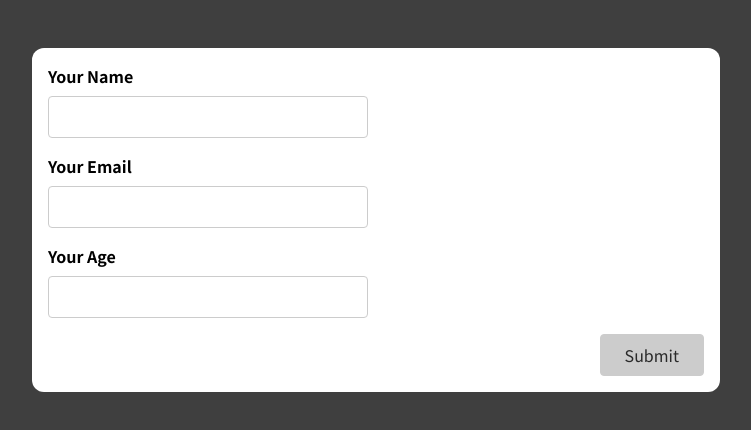
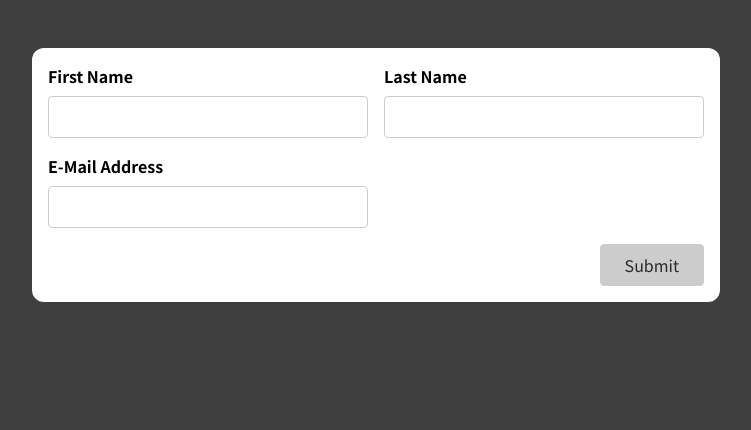
Before and after one commit to krokreti/react-training, a React (Create React App) app in the folder complex-forms/: page / in a window 1280 px wide. Shown: the top 430 px of the page, without its empty margins (264-1015 px from the left). Built offline with nearby package versions, Linux system fonts and the light colour scheme.

Commit message:
finish form input validation

```diff
--- a/complex-forms/src/App.js
+++ b/complex-forms/src/App.js
@@ -1,9 +1,10 @@
-import SimpleInput from './components/SimpleInput';
+import BasicForm from './components/BasicForm'
 
 function App() {
   return (
     <div className="app">
-      <SimpleInput />
+      {/* <SimpleInput /> */}
+      <BasicForm />
     </div>
   );
 }
--- a/complex-forms/src/components/BasicForm.js
+++ b/complex-forms/src/components/BasicForm.js
@@ -1,22 +1,105 @@
+import { useEffect, useState } from "react";
+import useInput from "../hooks/use-input";
+
 const BasicForm = (props) => {
+  const [formIsValid, setFormIsValid] = useState(false);
+
+  const {
+    value: enteredFirstName,
+    hasError: firstNameHasError,
+    isValid: firstNameInputIsValid,
+    valueBlurHandler: inputFirstNameBlurHandler,
+    valueChangeHandler: inputFirstNameChangeHandler,
+    reset: firstNameReset,
+  } = useInput(value => value.trim() !== '');
+
+  const {
+    value: enteredLastName,
+    hasError: lastNameHasError,
+    isValid: lastNameInputIsValid,
+    valueBlurHandler: inputLastNameBlurHandler,
+    valueChangeHandler: inputLastNameChangeHandler,
+    reset: lastNameReset,
+  } = useInput(value => value.trim() !== '');
+
+  const {
+    value: enteredEmail,
+    hasError: emailHasError,
+    isValid: emailInputIsValid,
+    valueBlurHandler: inputEmailBlurHandler,
+    valueChangeHandler: inputEmailChangeHandler,
+    reset: emailReset,
+  } = useInput(value => value.match(/^[a-zA-Z0-9.!#$%&'*+/=?^_`{|}~-]+@[a-zA-Z0-9-]+(?:\.[a-zA-Z0-9-]+)*$/));
+
+  useEffect(() => {
+    if(firstNameInputIsValid && lastNameInputIsValid && emailInputIsValid) {
+      setFormIsValid(true)
+    } else {
+      setFormIsValid(false)
+    }
+  },[firstNameInputIsValid, lastNameInputIsValid, emailInputIsValid])
+
+  const submitFormHandler = event => {
+    event.preventDefault();
+
+    if(!firstNameInputIsValid || !lastNameInputIsValid || !emailInputIsValid) {
+      return;
+    }
+
+    firstNameReset();
+    lastNameReset();
+    emailReset();
+  }
+
+  const firstNameClasses = firstNameHasError ? 'form-control invalid' : 'form-control'
+  const lastNameClasses = lastNameHasError ? 'form-control invalid' : 'form-control'
+  const emailClasses = emailHasError ? 'form-control invalid' : 'form-control'
+
   return (
-    <form>
+    <form onSubmit={submitFormHandler}>
       <div className='control-group'>
-        <div className='form-control'>
+        <div className={firstNameClasses}>
           <label htmlFor='name'>First Name</label>
-          <input type='text' id='name' />
+          <input
+            type='text'
+            id='name'
+            onChange={inputFirstNameChangeHandler}
+            onBlur={inputFirstNameBlurHandler}
+            value={enteredFirstName}
+          />
+          {firstNameHasError && (
+            <p className="error-text">First name must be not empty.</p>
+          )}
         </div>
-        <div className='form-control'>
+        <div className={lastNameClasses}>
           <label htmlFor='name'>Last Name</label>
-          <input type='text' id='name' />
+          <input
+            type='text'
+            id='lastName'
+            onChange={inputLastNameChangeHandler}
+            onBlur={inputLastNameBlurHandler}
+            value={enteredLastName}
+          />
+          {lastNameHasError && (
+            <p className="error-text">Last name must be not empty.</p>
+          )}
         </div>
       </div>
-      <div className='form-control'>
+      <div className={emailClasses}>
         <label htmlFor='name'>E-Mail Address</label>
-        <input type='text' id='name' />
+        <input
+          type='email'
+          id='email'
+          onChange={inputEmailChangeHandler}
+          onBlur={inputEmailBlurHandler}
+          value={enteredEmail}
+        />
+        {emailHasError && (
+          <p className="error-text">Email must be valid.</p>
+        )}
       </div>
       <div className='form-actions'>
-        <button>Submit</button>
+        <button disabled={!formIsValid} >Submit</button>
       </div>
     </form>
   );
--- a/complex-forms/src/components/SimpleInput.js
+++ b/complex-forms/src/components/SimpleInput.js
@@ -33,7 +33,7 @@ const SimpleInput = (props) => {
     } else {
       setFormIsValid(false)
     }
-  }, [enteredNameIsValid, enteredEmailIsValid]) //se tivesse mais inputs para validar, era pra colocar aqui!!
+  }, [enteredNameIsValid, enteredEmailIsValid, enteredAgeIsValid]) //se tivesse mais inputs para validar, era pra colocar aqui!!
 
   // outra possibilidade sem usar useEffect (para economizar renderizaçoes)
   /*
```
